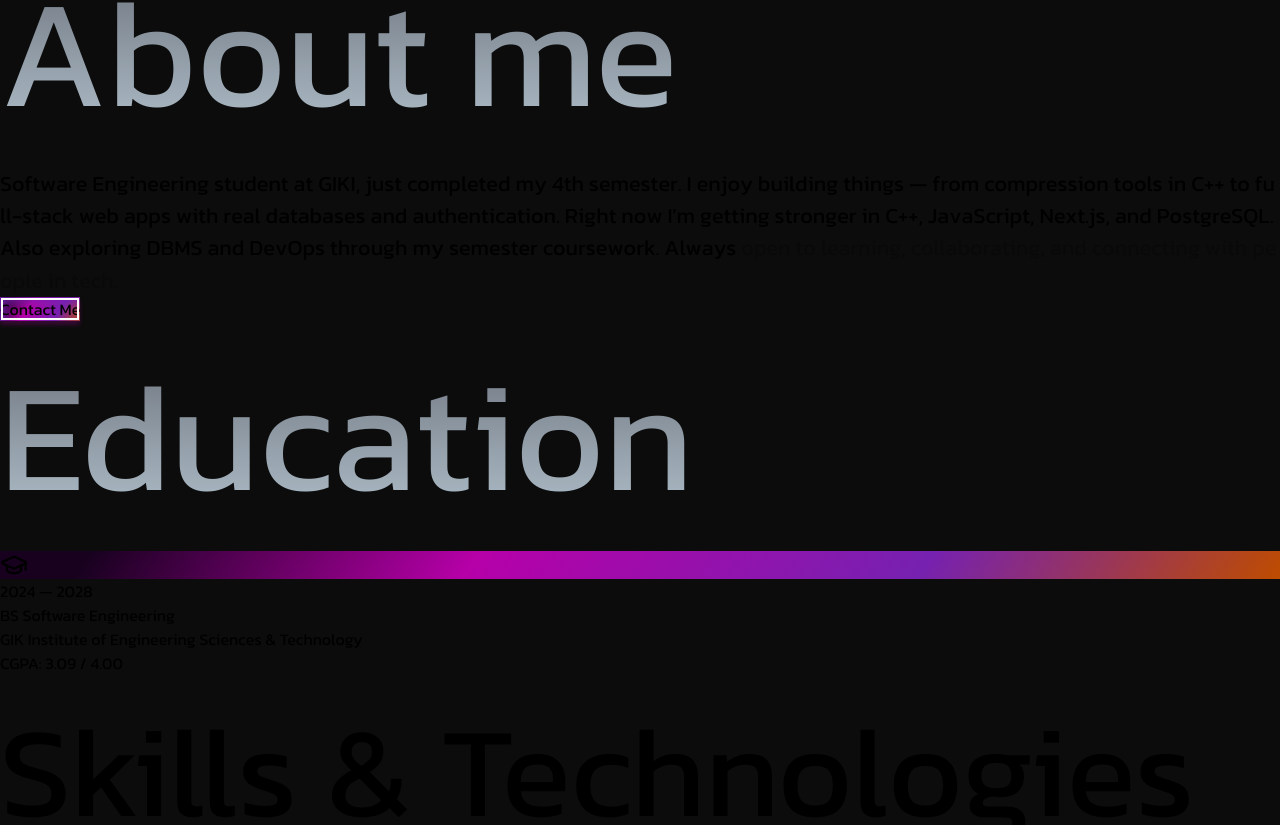
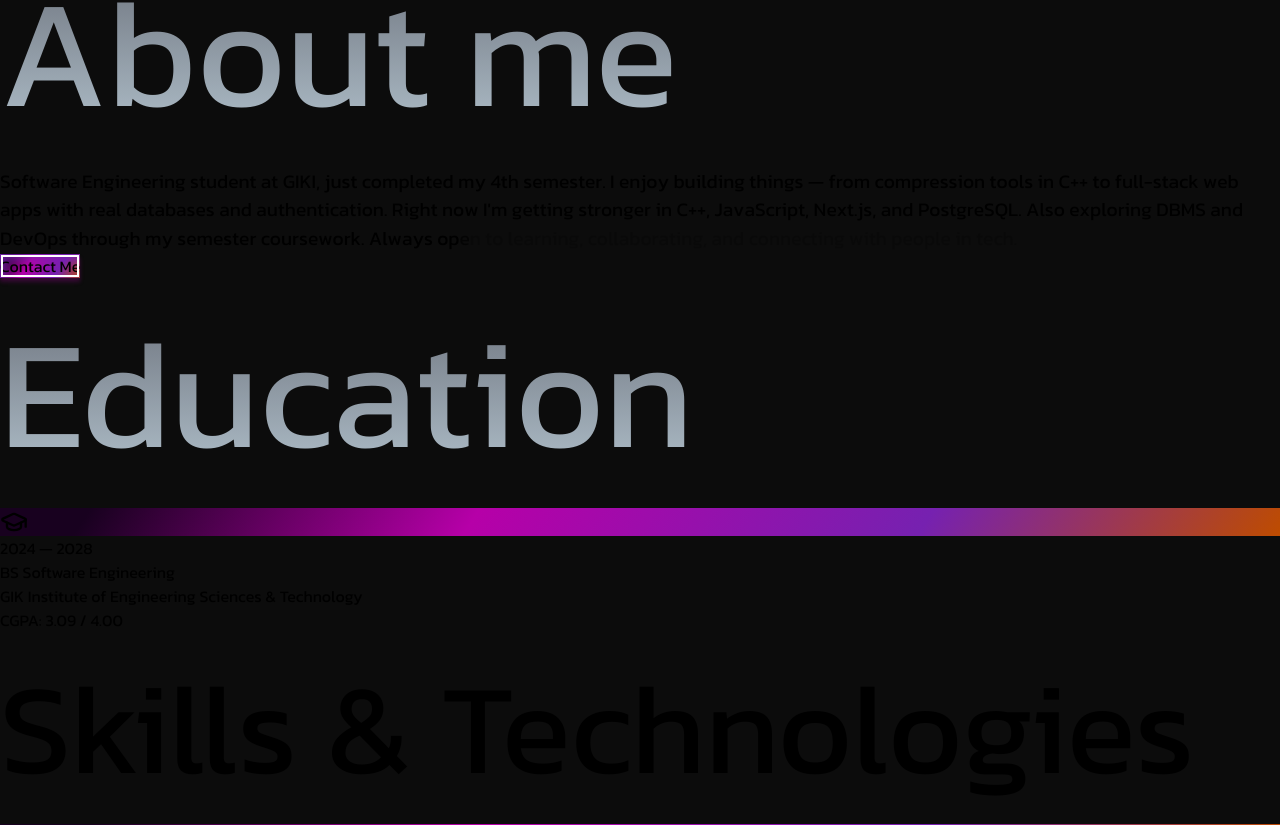
Before and after one commit to Nabeel-8090/sheikh-nabeel-portfolio, a React (Vite) app: page / in a window 1280 px wide. Shown: the part 2047-2872 px from the top of the page. Built offline with nearby package versions, Linux system fonts and the light colour scheme.

Commit message:
fix about sectio paragraph

```diff
--- a/src/components/AboutSection.tsx
+++ b/src/components/AboutSection.tsx
@@ -79,8 +79,8 @@ const AboutSection = () => {
         <div className="flex flex-col items-center gap-16 sm:gap-20 md:gap-24">
           <AnimatedText
             text="Software Engineering student at GIKI, just completed my 4th semester. I enjoy building things — from compression tools in C++ to full-stack web apps with real databases and authentication. Right now I'm getting stronger in C++, JavaScript, Next.js, and PostgreSQL. Also exploring DBMS and DevOps through my semester coursework. Always open to learning, collaborating, and connecting with people in tech."
-            className="text-[#D7E2EA] font-medium text-center leading-relaxed max-w-[560px]"
-            style={{ fontSize: 'clamp(1rem, 2vw, 1.35rem)' }}
+            className="text-[#D7E2EA] font-medium text-justify leading-[1.6] max-w-[680px] mx-auto"
+            style={{ fontSize: 'clamp(1rem, 1.8vw, 1.2rem)' }}
           />
 
           <ContactButton />
--- a/src/components/AnimatedText.tsx
+++ b/src/components/AnimatedText.tsx
@@ -24,12 +24,12 @@ const Character = ({
 
   return (
     <span style={{ position: 'relative', display: 'inline-block' }}>
-      <span style={{ visibility: 'hidden' }}>{char === ' ' ? '\u00A0' : char}</span>
+      <span style={{ visibility: 'hidden' }}>{char}</span>
       <motion.span
         style={{ position: 'absolute', left: 0, top: 0, opacity }}
         aria-hidden="true"
       >
-        {char === ' ' ? '\u00A0' : char}
+        {char}
       </motion.span>
     </span>
   );
@@ -42,19 +42,43 @@ const AnimatedText = ({ text, className = '', style }: AnimatedTextProps) => {
     offset: ['start 0.8', 'end 0.2'],
   });
 
-  const characters = text.split('');
+  const words = text.split(' ');
+  const totalChars = text.replace(/ /g, '').length;
+
+  let globalIndex = 0;
 
   return (
     <p ref={ref} className={className} style={style} aria-label={text}>
-      {characters.map((char, i) => (
-        <Character
-          key={i}
-          char={char}
-          index={i}
-          total={characters.length}
-          progress={scrollYProgress}
-        />
-      ))}
+      {words.map((word, wordIdx) => {
+        const wordSpan = (
+          <span
+            key={wordIdx}
+            style={{ display: 'inline-block', whiteSpace: 'nowrap' }}
+          >
+            {word.split('').map((char, i) => {
+              const charIndex = globalIndex + i;
+              return (
+                <Character
+                  key={i}
+                  char={char}
+                  index={charIndex}
+                  total={totalChars}
+                  progress={scrollYProgress}
+                />
+              );
+            })}
+          </span>
+        );
+        globalIndex += word.length;
+
+        return wordIdx < words.length - 1 ? (
+          <span key={`w-${wordIdx}`}>
+            {wordSpan}{' '}
+          </span>
+        ) : (
+          wordSpan
+        );
+      })}
     </p>
   );
 };
```
